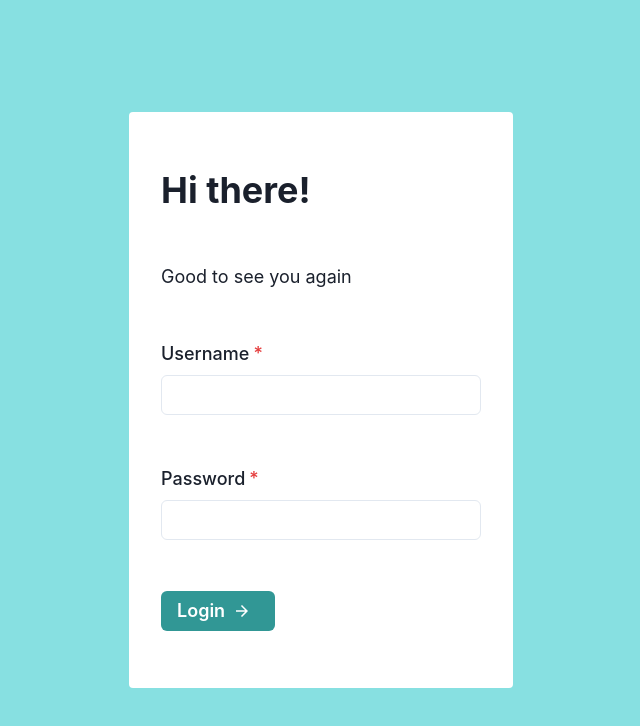
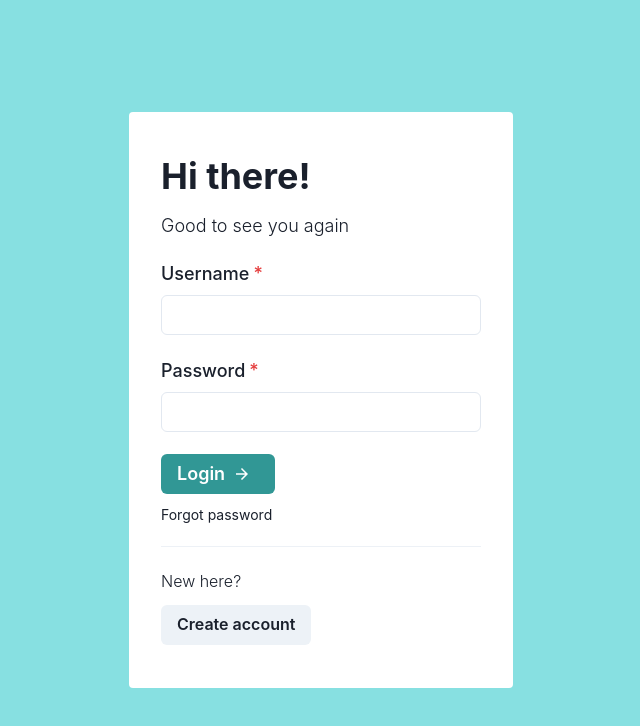
Before and after one commit to nthnua/nuance-chat, a React (Create React App) app: page /chat/1 in a window 1280 px wide. Shown: the top 726 px of the page, without its empty margins (319-959 px from the left). Built offline with nearby package versions, Linux system fonts and the light colour scheme; no server answers.

Commit message:
Register modal

```diff
--- a/src/features/auth/login/Login.jsx
+++ b/src/features/auth/login/Login.jsx
@@ -9,12 +9,17 @@ import {
   Text,
   Heading
 } from '@chakra-ui/react'
-import { useState } from 'react'
+import { useRef, useState } from 'react'
+import { useDisclosure } from '@chakra-ui/hooks'
 import { useDispatch } from 'react-redux'
 import { requestLogin } from '../authSlice'
 import { backendUrl } from '../../../service/config'
+import { Divider, Link } from '@chakra-ui/layout'
+import RegisterModal from './RegisterModal'
 
 export const LoginPage = () => {
+  const { isOpen, onOpen, onClose } = useDisclosure()
+  const finalRef = useRef()
   // local state
   const [username, setUsername] = useState('')
   const [password, setPassword] = useState('')
@@ -31,6 +36,8 @@ export const LoginPage = () => {
     dispatch(requestLogin({ url, username, password }))
   }
   return (
+    <>
+      <RegisterModal isOpen={isOpen} onClose={onClose} finalRef={finalRef} />
       <Flex
         w='100vw'
         h='100vh'
@@ -50,11 +57,14 @@ export const LoginPage = () => {
             flexDir='column'
             justify='space-around'
           >
-          <Heading>Hi there!</Heading>
-          <Text fontSize={['md', null, 'lg']}>Good to see you again</Text>
+            <Heading mb='-2'>Hi there!</Heading>
+            <Text fontWeight='light' fontSize={['md', null, 'lg']}>
+              Good to see you again
+            </Text>
             <FormControl isRequired>
               <FormLabel fontSize={['md', null, 'lg']}>Username</FormLabel>
               <Input
+                ref={finalRef}
                 fontSize={['md', null, 'lg']}
                 type='username'
                 value={username}
@@ -70,7 +80,6 @@ export const LoginPage = () => {
                 onChange={e => setPassword(e.target.value)}
               />
             </FormControl>
-
             <Button
               fontSize={['md', null, 'lg']}
               colorScheme='teal'
@@ -80,8 +89,27 @@ export const LoginPage = () => {
               Login
               <ArrowForwardIcon mx='2' />
             </Button>
+            <Link mt='-3' fontSize='sm'>
+              Forgot password
+            </Link>
+            <Divider />
+            <Flex flexDir='column'>
+              <Text fontWeight='light' mb='3'>
+                New here?
+              </Text>
+              <Button
+                // fontSize={['md', null, 'lg']}
+                alignSelf='flex-start'
+                size='md'
+                title='Create account'
+                onClick={onOpen}
+              >
+                Create account
+              </Button>
+            </Flex>
           </Flex>
         </form>
       </Flex>
+    </>
   )
 }
--- /dev/null
+++ b/src/features/auth/login/RegisterModal.jsx
@@ -0,0 +1,72 @@
+import React, { useRef, useState } from 'react'
+import {
+  Modal,
+  ModalOverlay,
+  ModalBody,
+  ModalCloseButton,
+  ModalContent,
+  FormControl,
+  FormLabel,
+  Input,
+  ModalFooter,
+  ModalHeader,
+  Button
+} from '@chakra-ui/react'
+
+function RegisterModal ({ isOpen, onClose, finalRef }) {
+  const [username, setUsername] = useState('')
+  const [password, setPassword] = useState('')
+
+  const registerUser = () => {
+    // do your fancy redux shit
+    onClose()
+  }
+
+  const initialRef = useRef()
+  return (
+    <Modal
+      isCentered
+      closeOnOverlayClick={false}
+      initialFocusRef={initialRef}
+      finalFocusRef={finalRef}
+      isOpen={isOpen}
+      onClose={onClose}
+    >
+      <ModalOverlay />
+      <ModalContent>
+        <ModalHeader>Create your account</ModalHeader>
+        <ModalCloseButton />
+        <ModalBody pb={6}>
+          <FormControl isRequired>
+            <FormLabel>Username</FormLabel>
+            <Input
+              value={username}
+              onChange={e => setUsername(e.target.value)}
+              ref={initialRef}
+              placeholder='Username'
+            />
+          </FormControl>
+
+          <FormControl isRequired mt={4}>
+            <FormLabel>Password</FormLabel>
+            <Input
+              type='password'
+              value={password}
+              onChange={e => setPassword(e.target.value)}
+              placeholder='Password'
+            />
+          </FormControl>
+        </ModalBody>
+
+        <ModalFooter>
+          <Button onClick={registerUser} colorScheme='teal' mr={3}>
+            Register
+          </Button>
+          <Button onClick={onClose}>Cancel</Button>
+        </ModalFooter>
+      </ModalContent>
+    </Modal>
+  )
+}
+
+export default RegisterModal
--- a/src/features/lounge/ChatPane.jsx
+++ b/src/features/lounge/ChatPane.jsx
@@ -29,6 +29,7 @@ const ChatPane = ({ socket }) => {
     c => c.id === chatId
   )?.name
   const bubbleColor = useColorModeValue('green.200', 'green.700')
+  const borderColor = useColorModeValue('#87E0E1', '#5A8D98')
 
   // const [connection, setConnection] = useState(null);
   const [message, setMessage] = useState('')
@@ -112,7 +113,7 @@ const ChatPane = ({ socket }) => {
     <Flex
       flexDir='column'
       border='2px solid'
-      borderColor={bubbleColor}
+      borderColor={borderColor}
       rounded='xl'
       grow='1'
       overflow='hidden'
```
Lines whose indentation alone changed are shown as unchanged.
